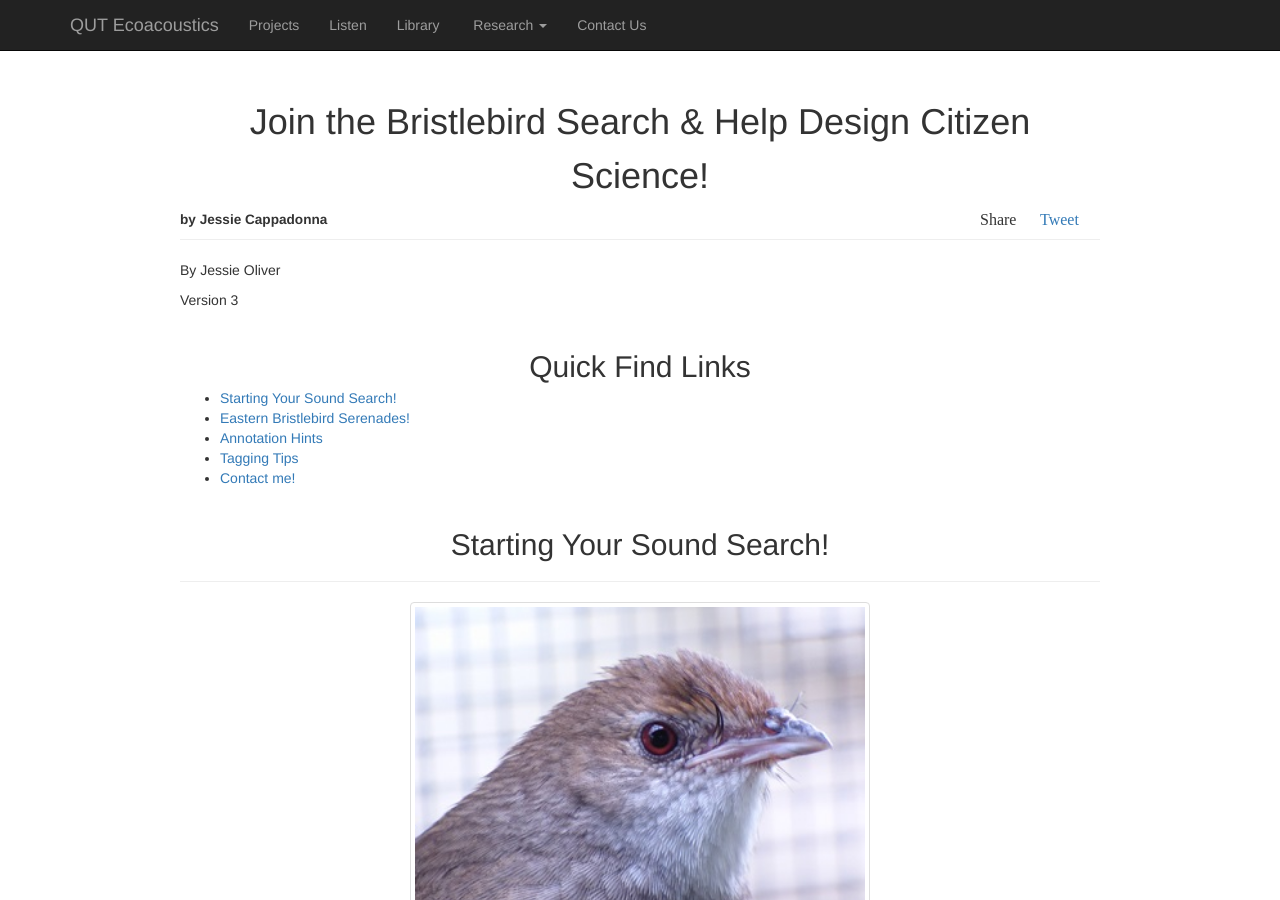
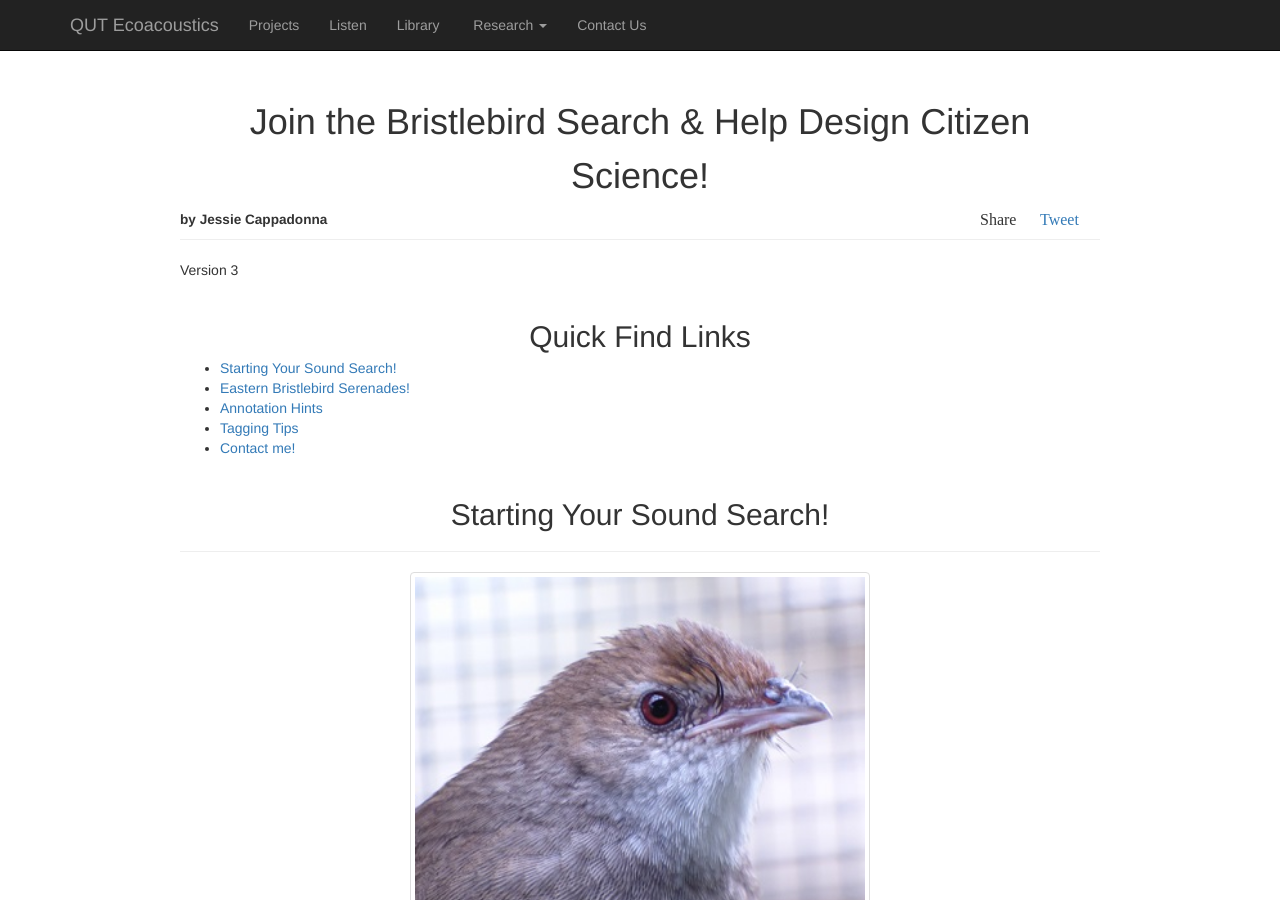
Before and after one commit to QutEcoacoustics/research-blog, a Jekyll site: the page built from help/sound-search-steps.md, in a window 1280 px wide and 900 px high. Built offline with Jekyll 4.4.1, drawn with Linux system fonts in a browser that asks for light colours; nearby versions of some CDN libraries; comment, search, counter and statistics services are not loaded.

Commit message:
Update sound-search-steps.md

```diff
--- a/help/sound-search-steps.md
+++ b/help/sound-search-steps.md
@@ -25,9 +25,6 @@ author: jessie
     margin-right: 1em;
   }
 </style>
-
-
-By Jessie Oliver
 
 Version 3
 
```
